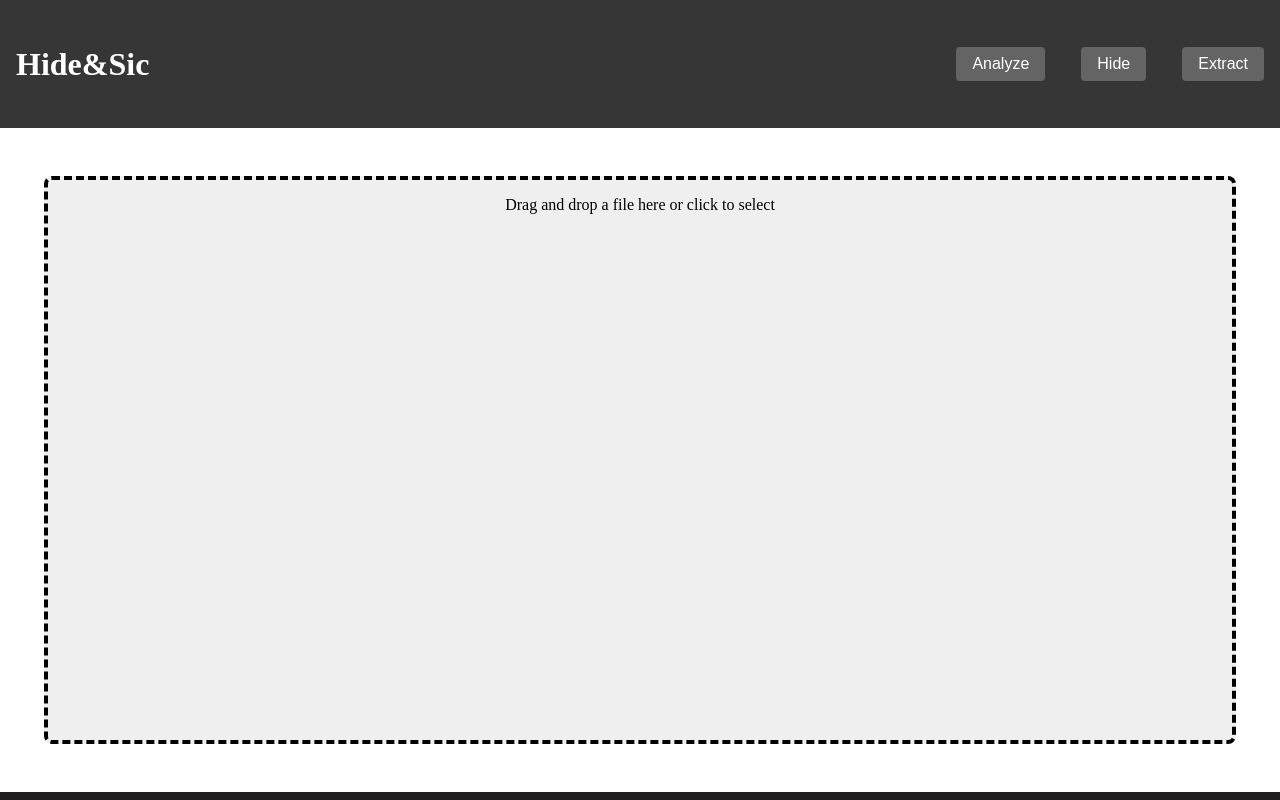
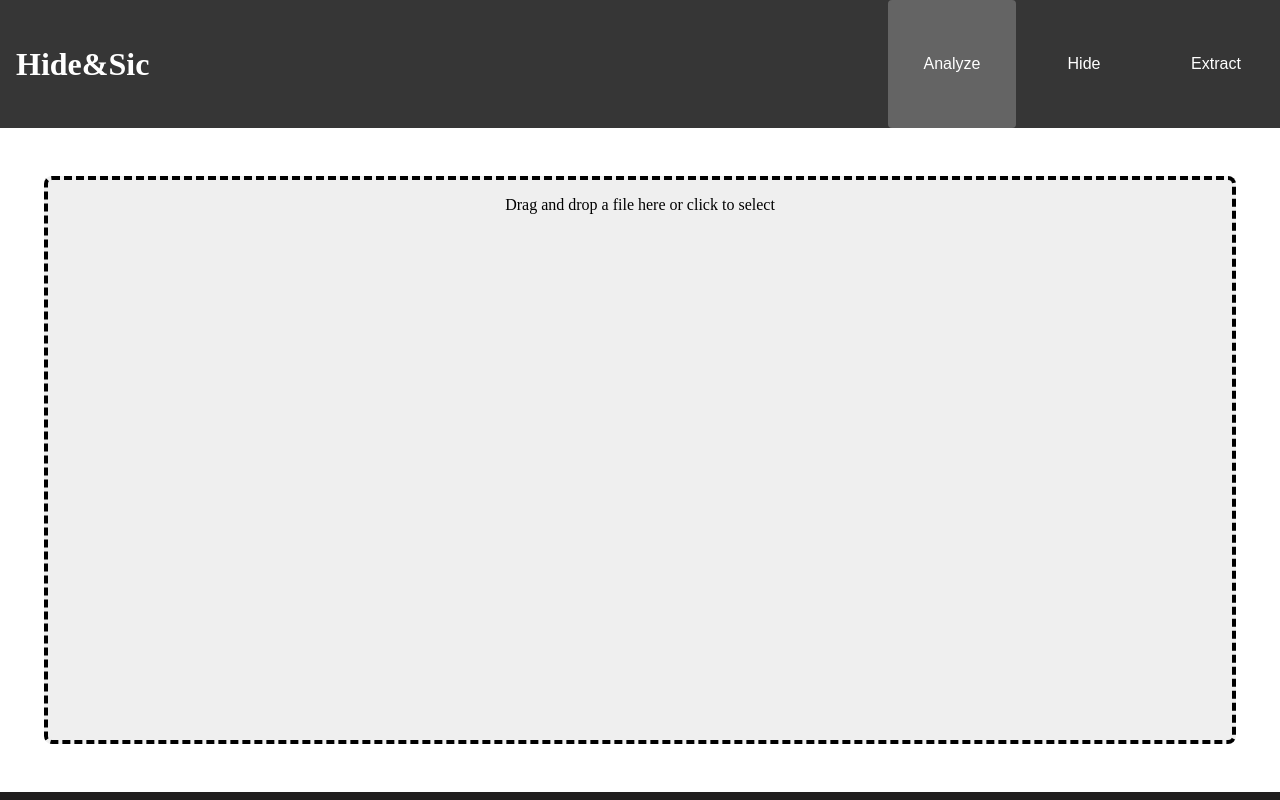
Before and after one commit to Pluvic/HideAndSic, a Svelte app in the folder frontend/: page / in a window 1280 px wide. Built offline with nearby package versions, Linux system fonts and the light colour scheme.

Commit message:
Update Navbar

```diff
--- a/frontend/src/App.svelte
+++ b/frontend/src/App.svelte
@@ -10,9 +10,23 @@
         <h1>Hide&Sic</h1>
 
         <nav>
-            <button on:click={() => currentPage.set('analyze')}>Analyze</button>
-            <button on:click={() => currentPage.set('hide')}>Hide</button>
-            <button on:click={() => currentPage.set('extract')}>Extract</button>
+            {#if $currentPage === 'analyze'}
+                <button on:click={() => currentPage.set('analyze')} style='background-color: rgb(100, 100, 100);'>Analyze</button>
+            {:else}
+                <button on:click={() => currentPage.set('analyze')} style='background-color: transparent;'>Analyze</button>
+            {/if}
+
+            {#if $currentPage === 'hide'}
+                <button on:click={() => currentPage.set('hide')} style='background-color: rgb(100, 100, 100);'>Hide</button>
+            {:else}
+                <button on:click={() => currentPage.set('hide')} style='background-color: transparent;'>Hide</button>
+            {/if}
+
+            {#if $currentPage === 'extract'}
+                <button on:click={() => currentPage.set('extract')} style='background-color: rgb(100, 100, 100);'>Extract</button>
+            {:else}
+                <button on:click={() => currentPage.set('extract')} style='background-color: transparent;'>Extract</button>
+            {/if}
         </nav>
     </header>
 
@@ -49,15 +63,14 @@
     }
 
     nav button {
-        margin: 0 1em;
-        padding: 0.5em 1em;
         font-size: 1em;
         border: none;
         border-radius: 4px;
-        background-color: rgb(100, 100, 100);
         color: white;
         cursor: pointer;
         transition: background-color 0.3s;
+        height: 8em;
+        width: 8em;
     }
 
 </style>
```
